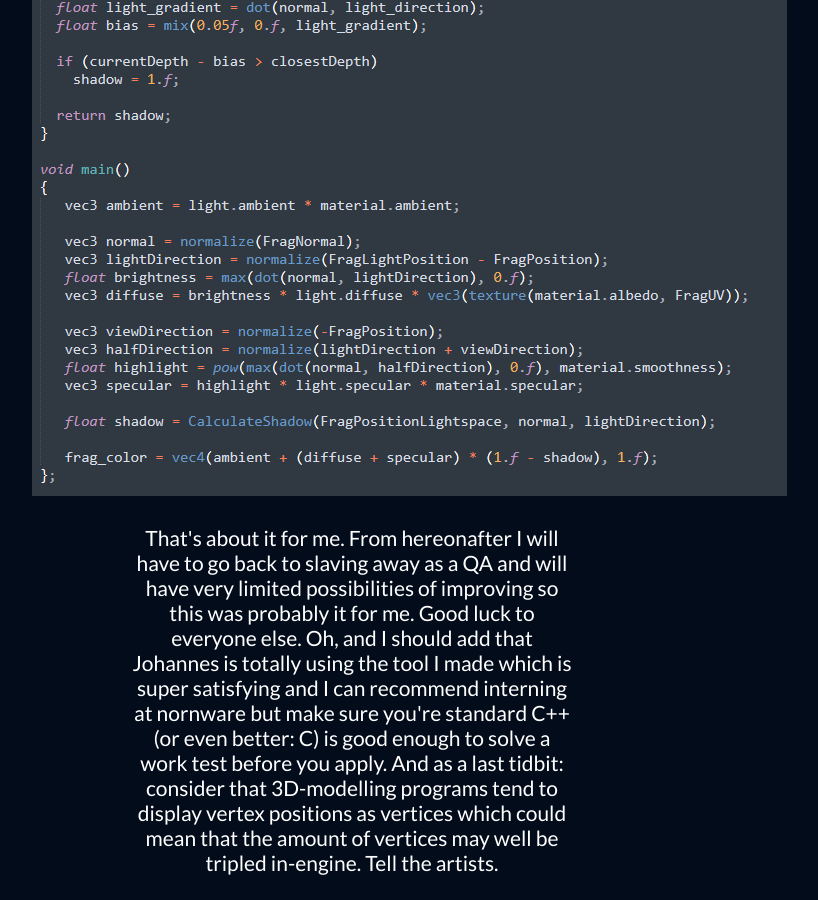
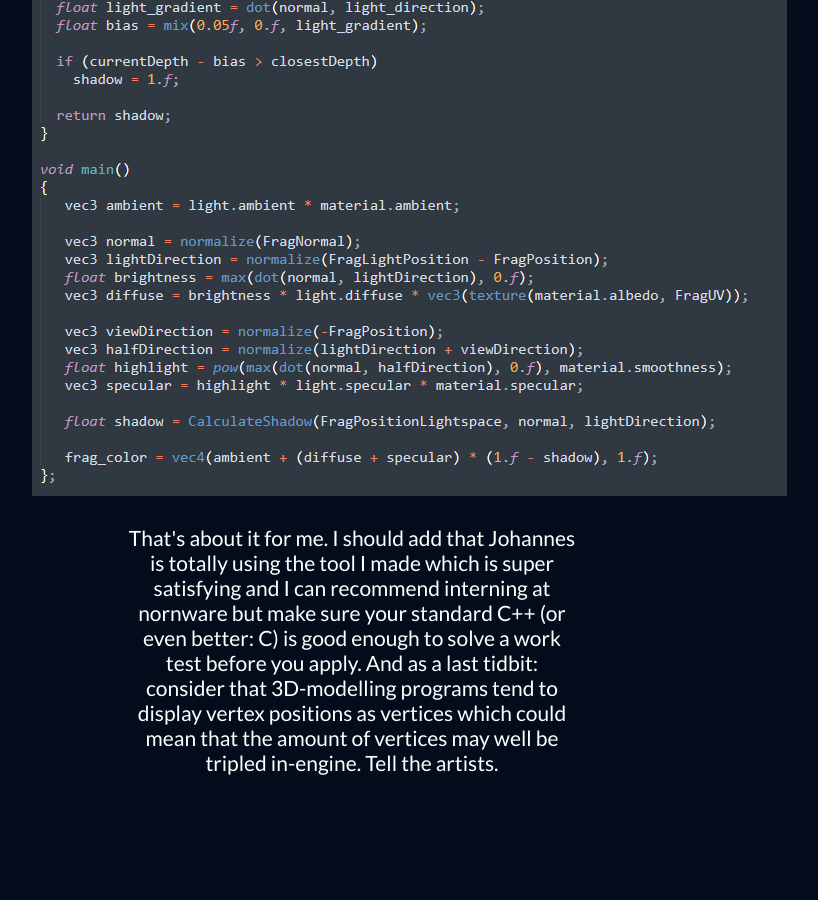
Before and after one commit to B0realian/B0realian.github.io, a Jekyll site: the page präsentation.html, which Jekyll copies as it is, in a window 1280 px wide and 900 px high, scrolled down 13840 px. Shown: the whole window, without its empty margins (288-1106 px from the left). Built offline with Jekyll 4.4.1, drawn with Linux system fonts in a browser that asks for light colours; after the commit the page ends 14640 px from its top, so only the background shows below that.

Commit message:
Update präsentation.html

```diff
--- a/präsentation.html
+++ b/präsentation.html
@@ -115,7 +115,7 @@
 			<img src="skeletal_vertex.png" alt="Pic went Oops!" style="width: 789px; height: 1002px;">
 			<img src="lit_frag.png" alt="Pic went Oops!" style="width: 755px; height: 1244px;">
 			<p><br>
-			That's about it for me. From hereonafter I will have to go back to slaving away as a QA and will have very limited possibilities of improving so this was probably it for me. Good luck to everyone else. Oh, and I should add that Johannes is totally using the tool I made which is super satisfying and I can recommend interning at nornware but make sure you're standard C++ (or even better: C) is good enough to solve a work test before you apply. And as a last tidbit: consider that 3D-modelling programs tend to display vertex positions as vertices which could mean that the amount of vertices may well be tripled in-engine. Tell the artists.
+			That's about it for me. I should add that Johannes is totally using the tool I made which is super satisfying and I can recommend interning at nornware but make sure your standard C++ (or even better: C) is good enough to solve a work test before you apply. And as a last tidbit: consider that 3D-modelling programs tend to display vertex positions as vertices which could mean that the amount of vertices may well be tripled in-engine. Tell the artists.
 			<br><br></p>
 		</div>
 	</body>
```
